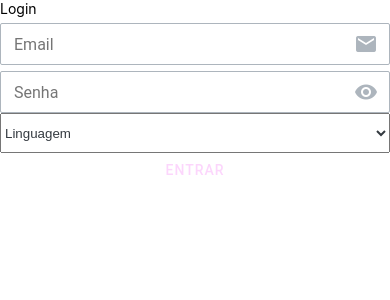
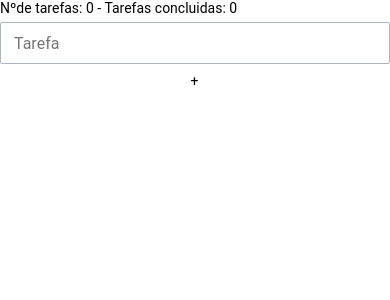
Before and after one commit to lucassmsilva/sirius, a React Native app: screen / in a window 390 px wide. Shown: the top 300 px of the page. Built offline with nearby package versions, Linux system fonts and the light colour scheme.

Commit message:
teste with todos

```diff
--- a/package.json
+++ b/package.json
@@ -10,7 +10,9 @@
     "lint": "eslint . --ext .js,.jsx,.ts,.tsx"
   },
   "dependencies": {
+    "@react-native-community/checkbox": "^0.5.12",
     "@react-native-picker/picker": "^2.4.0",
+    "lodash": "^4.17.21",
     "react": "17.0.2",
     "react-extras": "^3.0.0",
     "react-hook-form": "^7.29.0",
--- a/src/App.tsx
+++ b/src/App.tsx
@@ -16,13 +16,16 @@ import {
 } from 'react-native';
 import { LoginForm } from './components/LoginForm';
 import { theme } from './theme';
+import { Todo } from './pages/Todo';
 
 const App = () => {
   const isDarkMode = useColorScheme() === 'dark';
 
   return (
       <PaperProvider theme={theme}>
-        <LoginForm />
+      {/* <LoginForm /> */}
+        <Todo />
+
     </PaperProvider>
   );
 };
--- a/src/components/LoginForm/LoginForm.tsx
+++ b/src/components/LoginForm/LoginForm.tsx
@@ -5,21 +5,17 @@ import * as yup from "yup";
 import ControledInput from "../ControlledInput/ControlledInput";
 import { Container, LoginBox, SubmitButton, SubmitText, TextField, Title } from "./styles";
 import { Keyboard, TouchableWithoutFeedback, View } from 'react-native';
-import ControlledPicker from "../ControlledPicker/ControlledPicker";
-
 
 export default function LoginForm() {
 
     type LoginProps = {
         email: string;
         password: string;
-        picker: string;
     }
 
     const schema = yup.object({
         email: yup.string().email('Deve ser um email válido').required('Obrigatório'),
         password: yup.string().min(8, 'Minímo de 8 caracteres').required('Obrigatório'),
-        picker: yup.string().required('Obrigatório'),
     }).required();
 
     const { control, handleSubmit, formState: { errors } } = useForm<any>({
@@ -31,22 +27,6 @@ export default function LoginForm() {
     });
 
     const onSubmit = data => console.log(data);
-
-    let pickerOptions = [
-        {
-            label: 'Java',
-            value: 'java'
-        },
-        {
-            label: 'Javascript',
-            value: 'js'
-        },
-        {
-            label: 'PYTHON',
-            value: 'py'
-        },
-    ];
-
 
     return (
         <TouchableWithoutFeedback onPress={() => Keyboard.dismiss()}>
@@ -75,19 +55,8 @@ export default function LoginForm() {
                         />
                     </TextField>
 
-                        <TextField>
-                            <ControlledPicker
-                                control={control}
-                                name="picker"
-                                label="Linguagem"
-                                items={pickerOptions}
-                                required={false}
-                            />
-                        </TextField>
-
-
                     <View style={{alignItems: 'center', width: '100%'}}>
-                        <SubmitButton onPress={handleSubmit(onSubmit)} title="Submit">
+                        <SubmitButton onPress={handleSubmit(onSubmit)}>
                             <SubmitText>Entrar</SubmitText>
                         </SubmitButton>
                     </View>
--- /dev/null
+++ b/src/pages/Todo/Todo.tsx
@@ -0,0 +1,104 @@
+import React, {useState, useEffect, useCallback} from 'react';
+import TodoList from '../../components/TodoList/TodoList';
+import { AddButton, Background, BtnTitle, Task, TaskContainer } from './styles';
+import { useForm } from "react-hook-form";
+import { TextField } from './styles';
+import { ControlledInput } from '../../components/ControlledInput';
+import { yupResolver } from '@hookform/resolvers/yup';
+import * as yup from "yup";
+import TodoItem from './TodoItem';
+
+
+export const Todo = () => {
+
+    const schema = yup.object({
+        task: yup.string().min(10, 'Minímo de 10 caracteres').required('Obrigatório'),
+    }).required();
+
+
+    const { control, handleSubmit, formState: { errors } } = useForm<any>({
+        defaultValues: {
+          task: '',
+        },
+        resolver: yupResolver(schema)
+    });
+
+
+    type TodoProps = {
+        id: number;
+        task: string;
+        done: boolean;
+    };
+
+    type UpdateListProps = {
+        index: number;
+        itemToUpdate: TodoProps;
+    };
+
+    const [list, setList] = useState<Array<TodoProps>>([]);
+
+    const addElement = useCallback(({ task, done }) => {
+            setList(prevState => {
+                let id = prevState.length + 1;
+                return [...prevState, { id, task, done }];
+            });
+        }, [])
+
+    const removeElement = useCallback((index: number) => {
+            setList(prevState => {
+                let rmv = prevState.splice(index, 1);
+                return [...prevState];
+            })
+        }, [list]);
+
+    const updateList =
+        useCallback(({index, itemToUpdate }: UpdateListProps) => {
+            setList(prevState => {
+                let rmv = prevState.splice(index, 1, itemToUpdate);
+                console.log(prevState, rmv)
+                return [...prevState];
+            })
+        }, [list])
+
+    const toggleCheckBox =
+        useCallback((index: number) => {
+
+        let itemToUpdate = { ...list[index] };
+        itemToUpdate.done = !itemToUpdate.done;
+            return updateList({ index, itemToUpdate });
+        }, [list])
+
+    const newElement = useCallback((task: string) => {
+            return addElement({task: task, done: false })
+        }, [])
+
+    const onSubmit = data => newElement(data.task);
+
+
+    return (
+        <Background>
+            <TaskContainer>
+                <Task>Nºde tarefas: {list.length} - Tarefas concluidas: {(list??[]).filter(item => item.done).length}</Task>
+            </TaskContainer>
+            <TaskContainer>
+                <TextField>
+                    <ControlledInput
+                        control={control}
+                        label="Tarefa"
+                        type="text"
+                        name="task"
+                        required={false}
+                    />
+                </TextField>
+                <AddButton onPress={handleSubmit(onSubmit)}><BtnTitle>+</BtnTitle></AddButton>
+            </TaskContainer>
+            {(list ?? []).map((item, index) => (
+                <TodoItem key={item.id} item={item} index={index} toggleCheckBox={toggleCheckBox} removeElement={removeElement}/>
+
+            ))}
+
+        </Background>
+    );
+}
+
+export default Todo;
--- /dev/null
+++ b/src/pages/Todo/TodoItem.tsx
@@ -0,0 +1,44 @@
+import CheckBox from "@react-native-community/checkbox";
+import React, {memo, useCallback} from "react";
+import { EditButton, RemoveButton, Task, TaskButton, TaskContainer } from "../../pages/Todo/styles";
+import Icon from 'react-native-vector-icons/FontAwesome';
+import { View } from "react-native";
+
+type TodoProps = {
+    id: number;
+    task: string;
+    done: boolean;
+};
+
+type TodoItemProps = {
+    item: TodoProps,
+    index: number;
+    toggleCheckBox: (index: number) => void;
+    removeElement: (index: number) => void;
+    updateList?: (index: number, itemToUpdate: TodoProps) => void;
+}
+
+const TodoItem = ({item, index, toggleCheckBox, removeElement, updateList }: TodoItemProps) => {
+    console.log('render item: ' + item.id);
+     return (
+         <React.Fragment>
+            <TaskContainer >
+                <TaskButton onPress={() => toggleCheckBox(index)}>
+                    <CheckBox
+                        disabled={false}
+                        value={item.done}
+                        onValueChange={(value) => {
+                            return toggleCheckBox(index);
+                        }}
+                    />
+                    <Task> {item.id} - {item.task}</Task>
+                </TaskButton>
+                <View style={{flexDirection: 'row', alignItems: 'center', justifyContent: 'center', borderRadius: 4}}>
+                    <EditButton><Icon name="edit" color="#fff" size={20}></Icon></EditButton>
+                    <RemoveButton onPress={() => removeElement(index)}><Icon name="trash" color="#fff" size={20}></Icon></RemoveButton>
+                </View>
+            </TaskContainer>
+         </React.Fragment>
+     );
+}
+export default memo(TodoItem);
--- /dev/null
+++ b/src/pages/Todo/index.tsx
@@ -0,0 +1 @@
+export { default as Todo } from './Todo';
--- /dev/null
+++ b/src/pages/Todo/styles.tsx
@@ -0,0 +1,57 @@
+import styled from "styled-components";
+import { TouchableOpacity, View } from 'react-native';
+import { Button, Text } from "react-native-paper";
+
+export const Background = styled(View)`
+    flex: 1;
+    background-color: #fff;
+`;
+
+export const TaskContainer = styled(View)`
+    flex-direction: row;
+    align-items: center;
+    justify-content: space-between;
+    margin: 5px 10px;
+`;
+
+export const TaskButton = styled(TouchableOpacity)`
+    flex-direction: row;
+    align-items: center;
+    justify-content: flex-start;
+`;
+
+export const TextField = styled(View)`
+    width: 80%;
+    height: 50px;
+`;
+
+export const Task = styled(Text)`
+    font-size: 14px;
+`;
+
+export const BtnTitle = styled(Text)`
+    font-size: 18px;
+    color: #fff;
+    font-weight: bold;
+`;
+
+export const AddButton = styled(Button)`
+    background-color: #00ff00;
+    padding: 1px;
+    margin: 2px 0px 0px 0px;
+    border-radius: 8px;
+`;
+
+export const EditButton = styled(TouchableOpacity)`
+    background-color: #0000ff;
+    padding: 10px;
+    align-items: center;
+    justify-content: center;
+`;
+
+export const RemoveButton = styled(TouchableOpacity)`
+    background-color: #ff0000;
+    padding: 10px;
+    align-items: center;
+    justify-content: center;
+`;
```
Also changed, not shown: src/hooks/useToggle.tsx (added, +11 -0 lines), 1 other file (tests, documents, lock files or other folders). Lines whose indentation alone changed are shown as unchanged.
